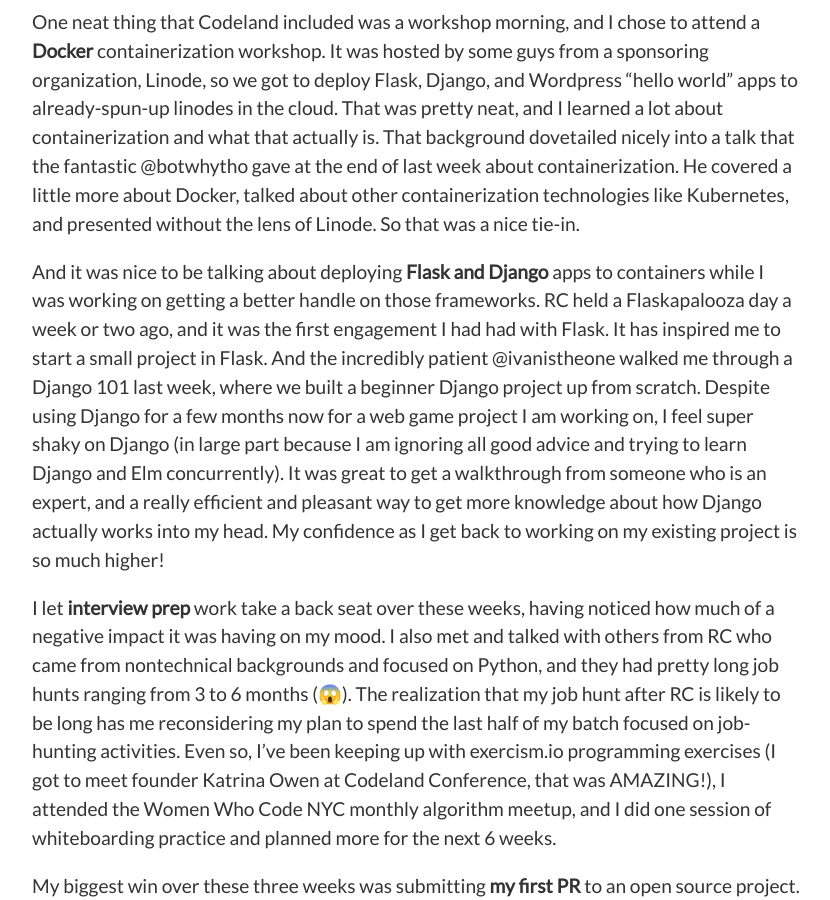
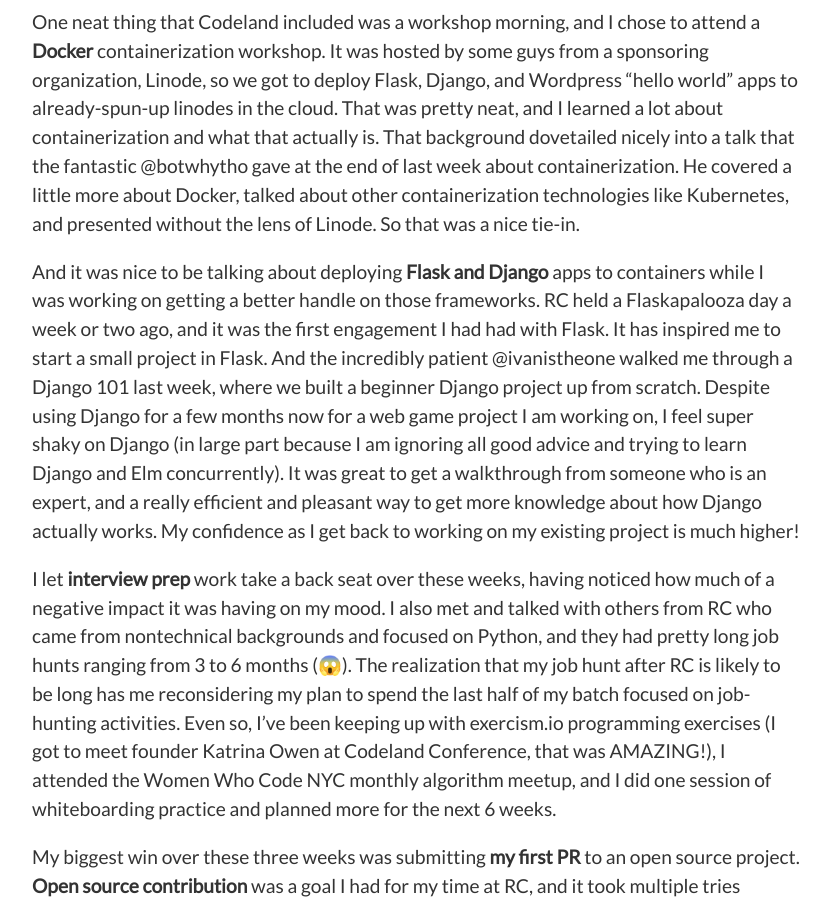
Before and after one commit to katieamazing/katieamazing.github.io, a Jekyll site: the page built from _posts/2017-05-08-RCDays19-39.md, in a window 1280 px wide and 900 px high, scrolled down 2275 px. Shown: the whole window, without its empty margins (224-1054 px from the left). Built offline with Jekyll 4.4.1, drawn with Linux system fonts in a browser that asks for light colours; emoji names are drawn with the system emoji font; some of the changed text lies outside the part shown.

Commit message:
Update 2017-05-08-RCDays19-39.md

```diff
--- a/_posts/2017-05-08-RCDays19-39.md
+++ b/_posts/2017-05-08-RCDays19-39.md
@@ -11,13 +11,13 @@
 
 I've been working on some programming stuff that is not strictly tied to RC this week, but predictably they all bleed into one another. **Ludum Dare 38** was the weekend of April 22nd, and I did the jam competition. My partner and I made a simple game described [here](http://katieamazing.com/blog/2017/04/25/LD38) in more detail. I showed it off at RC the following week, which was gratifying. Unfortunately, I didn't manage to Pied-Piper any other Recursers into doing Ludum Dare with me (some did, but as far as I know, no one in batch). That was mostly due to...
 
-Conference-going has really picked up this spring! The inaugural **Codeland** coincided with most of the Ludum Dare weekend (it was all day Friday-Saturday, which really cramped my LD-style). It was a very worthwhile event, though. And then **!!Con 2017** was two weeks later, and predictably fabulous. Both conferences were really social and inspiring. They also gave me an opportunity to benchmark my progress; Codeland is a conference for "code newbies", and my experience was a little bittersweet as I realized I am definitely not a newbie any more (at least, by that community's definition). And my experience at !!Con was super different than last year - I followed technical aspects of talks better, felt less mind-blown all the time (or at least, the mind-blowing had an "OMG COOL" feel rather than an "OMG I am so lost" feel), and I was more confident introducing myself to strangers as a programmer.
+Conference-going has really picked up this spring! The inaugural **Codeland** coincided with most of the Ludum Dare weekend (it was all day Friday-Saturday, which really cramped my LD-style). It was a very worthwhile event, though. And then **!!Con 2017** was two weeks later, and predictably fabulous. Both conferences were really social and inspiring. They also gave me an opportunity to benchmark my progress; Codeland is a conference for "code newbies", and my experience was a little bittersweet as I realized I am not a newbie any more. And my experience at !!Con was super different than last year - I followed technical aspects of talks better, felt less mind-blown all the time (or at least, the mind-blowing had an "OMG COOL" feel rather than an "OMG I am so lost" feel), and I was more confident introducing myself to strangers as a programmer.
 
 ![speaker Opher and I at Codeland, photo credit McBilly Sy](https://raw.githubusercontent.com/katieamazing/katieamazing.github.io/master/img/codeland-nyc.jpg)
 
 One neat thing that Codeland included was a workshop morning, and I chose to attend a **Docker** containerization workshop. It was hosted by some guys from a sponsoring organization, Linode, so we got to deploy Flask, Django, and Wordpress "hello world" apps to already-spun-up linodes in the cloud. That was pretty neat, and I learned a lot about containerization and what that actually is. That background dovetailed nicely into a talk that the fantastic @botwhytho gave at the end of last week about containerization. He covered a little more about Docker, talked about other containerization technologies like Kubernetes, and presented without the lens of Linode. So that was a nice tie-in.
 
-And it was nice to be talking about deploying **Flask and Django** apps to containers while I was working on getting a better handle on those frameworks. RC held a Flaskapalooza day a week or two ago, and it was the first engagement I had had with Flask. It has inspired me to start a small project in Flask. And the incredibly patient @ivanistheone walked me through a Django 101 last week, where we built a beginner Django project up from scratch. Despite using Django for a few months now for a web game project I am working on, I feel super shaky on Django (in large part because I am ignoring all good advice and trying to learn Django and Elm concurrently). It was great to get a walkthrough from someone who is an expert, and a really efficient and pleasant way to get more knowledge about how Django actually works into my head. My confidence as I get back to working on my existing project is so much higher!
+And it was nice to be talking about deploying **Flask and Django** apps to containers while I was working on getting a better handle on those frameworks. RC held a Flaskapalooza day a week or two ago, and it was the first engagement I had had with Flask. It has inspired me to start a small project in Flask. And the incredibly patient @ivanistheone walked me through a Django 101 last week, where we built a beginner Django project up from scratch. Despite using Django for a few months now for a web game project I am working on, I feel super shaky on Django (in large part because I am ignoring all good advice and trying to learn Django and Elm concurrently). It was great to get a walkthrough from someone who is an expert, and a really efficient and pleasant way to get more knowledge about how Django actually works. My confidence as I get back to working on my existing project is much higher!
 
 I let **interview prep** work take a back seat over these weeks, having noticed how much of a negative impact it was having on my mood. I also met and talked with others from RC who came from nontechnical backgrounds and focused on Python, and they had pretty long job hunts ranging from 3 to 6 months (:scream:). The realization that my job hunt after RC is likely to be long has me reconsidering my plan to spend the last half of my batch focused on job-hunting activities. Even so, I've been keeping up with exercism.io programming exercises (I got to meet founder Katrina Owen at Codeland Conference, that was AMAZING!), I attended the Women Who Code NYC monthly algorithm meetup, and I did one session of whiteboarding practice and planned more for the next 6 weeks.
 
```
